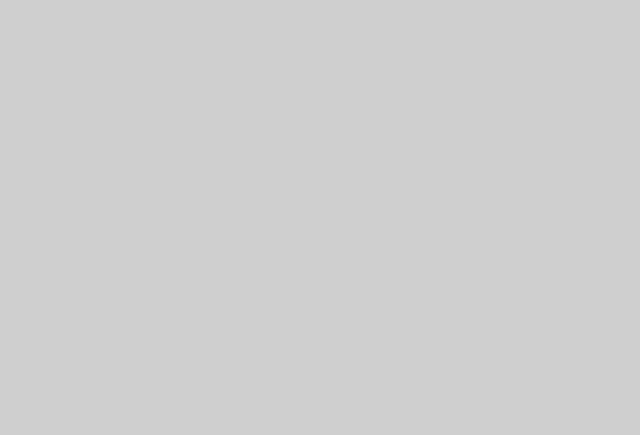
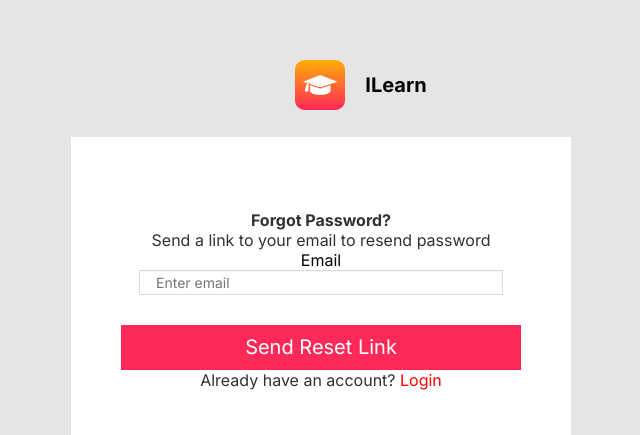
Before and after one commit to Kosy-C/i-learn-app-frontend, a React (Vite) app: page /reset-password in a window 1280 px wide. Before the commit this address had no page. Shown: the part 517-952 px from the top of the page, without its empty margins (269-909 px from the left). Before the commit the page ends 800 px from the top, so only its background shows below. Built offline with nearby package versions, Linux system fonts and the light colour scheme.

Commit message:
worked on conflicted files

```diff
--- a/src/App.tsx
+++ b/src/App.tsx
@@ -3,9 +3,12 @@ import { Route, BrowserRouter as Router, Routes } from "react-router-dom";
 import "./App.css";
 import SignUpForm from "./components/signUp/signUp";
 // import Footer from "./components/Footer/Footer";
-// import Home from "./pages/Home/Home";
+
 import LandingPage from "./pages/LandingPage/LandingPage";
 import NavBar from "./components/navBar/navBar";
+// import "./App.css";
+
+import ResetPassword from "./pages/Home/ResetPassword/resetPassword";
 
 function App() {
 	return (
@@ -16,6 +19,7 @@ function App() {
 
 					<Route path="/navbar" element={<NavBar />} />
 					<Route path="/sign-up" element={<SignUpForm />} />
+					<Route path="/reset-password" element={<ResetPassword />} />
 				</Routes>
 			</Router>
 		</React.Fragment>
--- a/src/main.tsx
+++ b/src/main.tsx
@@ -1,7 +1,7 @@
 import React from "react";
 import ReactDOM from "react-dom/client";
 import App from "./App";
-import "./index.css";
+// import "./index.css";
 
 ReactDOM.createRoot(document.getElementById("root") as HTMLElement).render(
 	<React.StrictMode>
--- /dev/null
+++ b/src/pages/Home/ResetPassword/resetPassword.css
@@ -0,0 +1,91 @@
+
+
+body{
+  background-color: #e5e5e5;
+  display: flex;
+  flex-direction: column;
+  justify-content: center;
+  align-items: center;
+  margin-top: 200px;
+}
+ .resetPassword{
+ border-color: black;
+ background-color: #e5e5e5;
+ width: 600px;
+ height: 100px;
+
+}
+
+.tutor-buddy{
+ display: flex;
+ padding: 20px;
+ justify-content: center;
+}
+
+.form-group input{
+padding: 8px 16px;
+gap: 10px;
+width: 364px;
+height: 25px;
+background: #FFFFFF;
+border: 1px solid #D9D9D9;
+
+}
+label{
+  color: #050404;
+  align-items: left;
+  justify-content: left;
+}
+.learn{
+  padding: 20px;
+  font-size: 20px;
+  font-weight: bold;
+  color: #050404;
+}
+
+.form-con{
+display: flex;
+flex-direction: column;
+justify-content: center;
+align-items: center;
+padding: 40px 60px;
+gap: 40px;
+
+width: 500px;
+height: 325px;
+
+background: #FFFFFF;
+
+}
+
+
+.form-box{
+  background-color: white;
+}
+
+.form-control{
+  border-radius: 0;
+  border: 1px solid #fff;
+  border-color: rgb(187, 186, 186);
+  width: 300px;
+  height:48px;
+  text-align: left;
+}
+.btn-primary {
+padding: 8px 16px;
+color: #fff;
+gap: 10px;
+width: 400px;
+height: 45px;
+  border: 1px solid #FD2959;
+background: #FD2959;
+margin-top: 10px;
+
+}
+form p{
+  text-align: center;
+}
+.login a{
+  color:red;
+  text-decoration:none;
+}
--- /dev/null
+++ b/src/pages/Home/ResetPassword/resetPassword.tsx
@@ -0,0 +1,46 @@
+import "./resetPassword.css";
+import React from "react";
+import Group from "../../../assets/Group.svg";
+const ResetPassword = () => {
+	return (
+		<div className="overallDiv">
+			<div className="resetPassword">
+				<div className="tutor-buddy">
+					<img src={Group} />
+					<h3 className="learn">ILearn</h3>
+				</div>
+				<div className="form-con">
+					<div className="form-box">
+						<div className="contain">
+							<h4>Forgot Password?</h4>
+							<p>Send a link to your email to resend password</p>
+						</div>
+						<form>
+							<div className="form-group">
+								<label htmlFor="email">Email</label>
+								<br />
+								<input
+									type="email"
+									className="form-control"
+									id="email"
+									placeholder="Enter email"
+								/>
+							</div>
+							<button type="submit" className="btn-primary">
+								Send Reset Link
+							</button>
+							<p>
+								Already have an account?{" "}
+								<span className="login">
+									<a href="/login">Login</a>
+								</span>
+							</p>
+						</form>
+					</div>
+				</div>
+			</div>
+		</div>
+	);
+};
+
+export default ResetPassword;
```
Also changed, not shown: src/assets/Group.svg, 4 other files (tests, documents, lock files or other folders).
